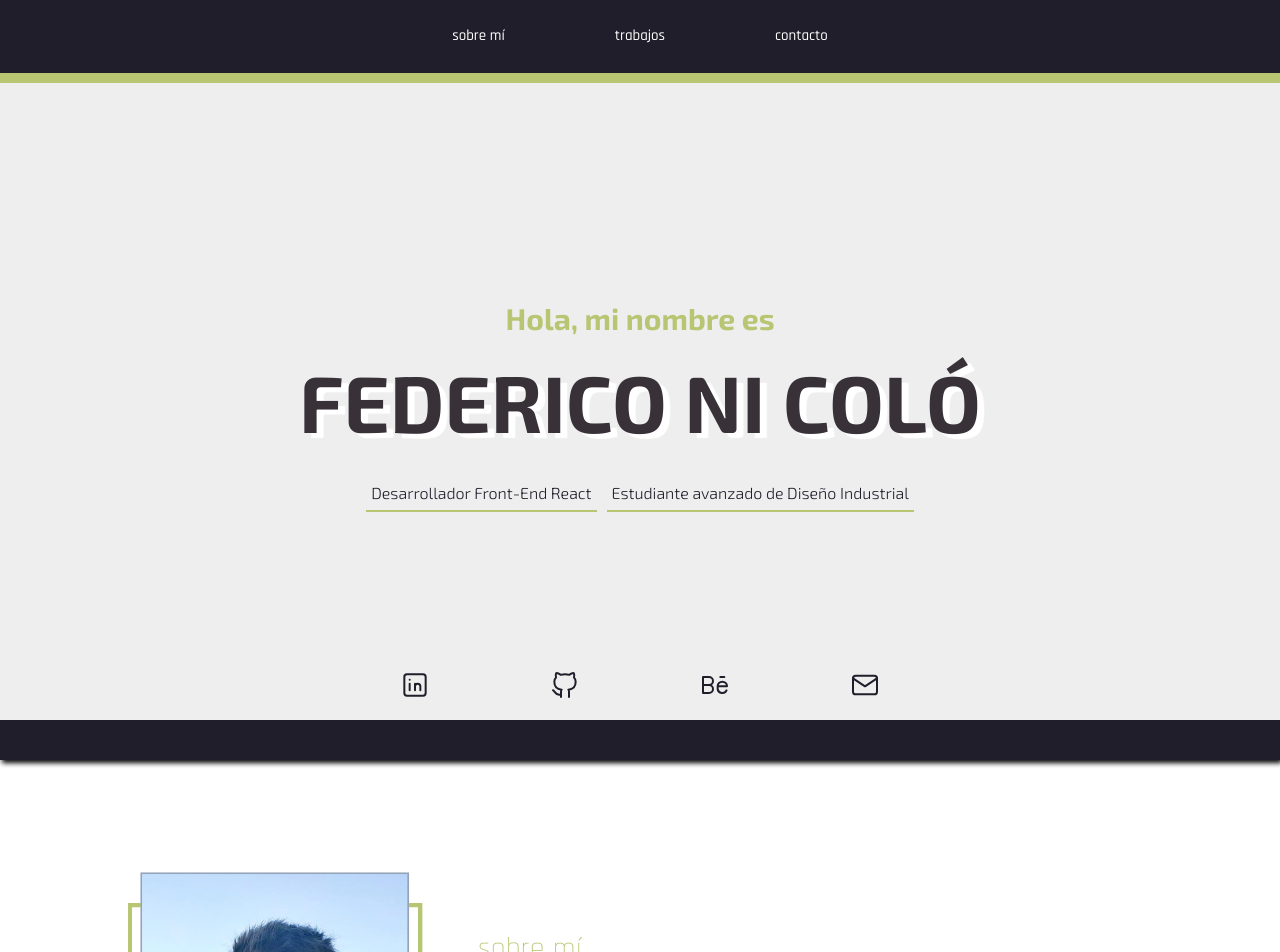
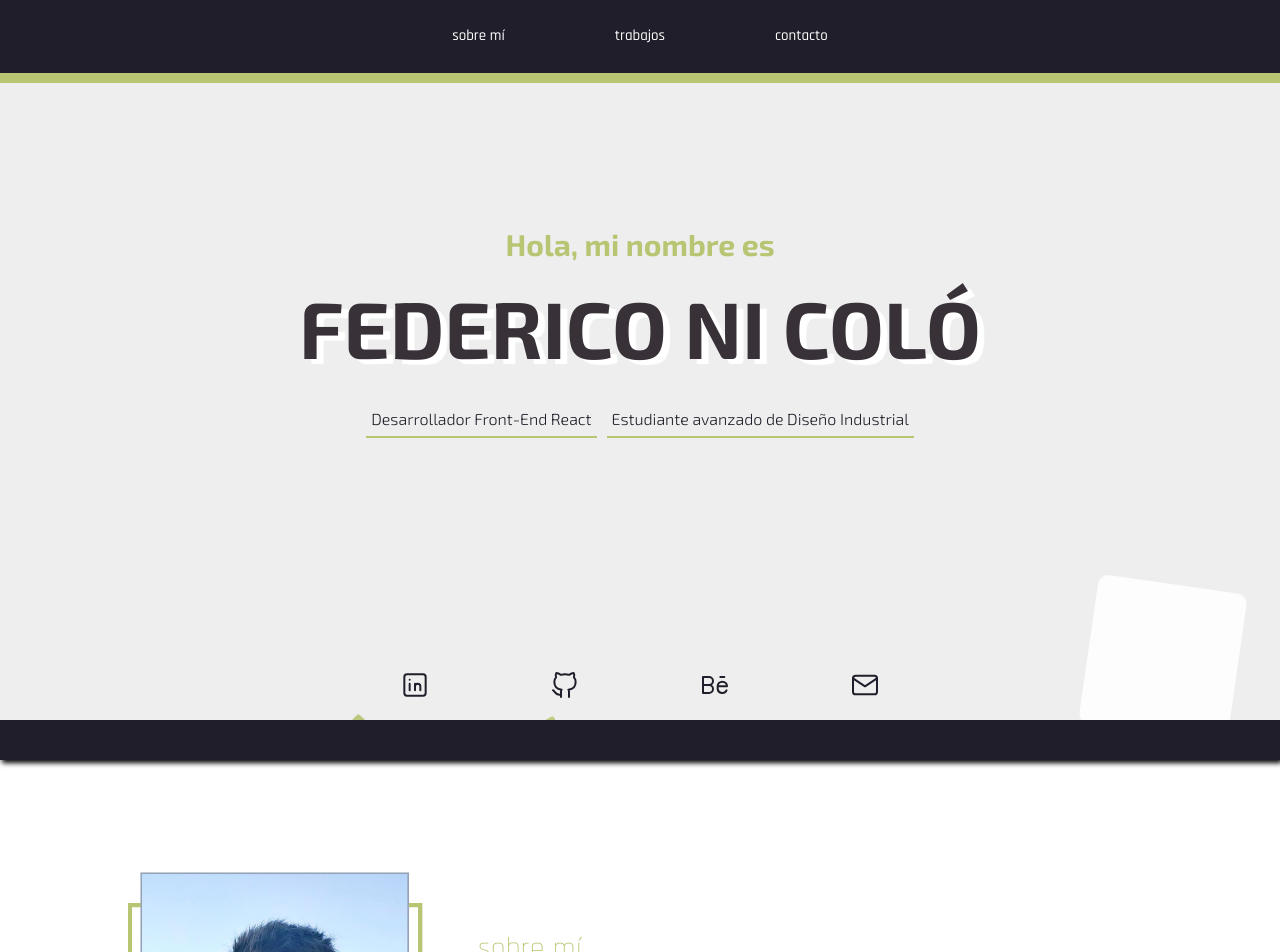
Before and after one commit to FedericoNiColo/PORFOLIO-FN, a Next.js app: page / in a window 1280 px wide. Shown: the top 952 px of the page. Built offline with nearby package versions, Linux system fonts and the light colour scheme.

Commit message:
efecto fondo

```diff
--- a/componentes/Header.js
+++ b/componentes/Header.js
@@ -15,6 +15,20 @@
                 </header>
 
                 <div className='contenido-principal'>
+                    <div class="area" >
+                        <ul class="circles">
+                            <li></li>
+                            <li></li>
+                            <li></li>
+                            <li></li>
+                            <li></li>
+                            <li></li>
+                            <li></li>
+                            <li></li>
+                            <li></li>
+                            <li></li>
+                        </ul>
+                    </div >
                     <div className="saludo animate__animated animate__backInLeft">
                         <h2 className='text-center'>Hola, mi nombre es</h2>
                         <h1 className='text-center'>Federico Ni Coló
@@ -26,6 +40,7 @@
                     </div>
 
                 </div>
+
 
                 <div className='contacto'>
 
--- a/componentes/Trabajos.js
+++ b/componentes/Trabajos.js
@@ -22,6 +22,7 @@
 
     return (
         <section id="trabajos" className="trabajos animate__animated animate__zoomIn">
+
             <article className="webs subtitulo">
                 {modalWeb && <ModalWebs />}
                 <h3 className="blanco sub">Desarrollo Web</h3>
--- a/styles/globals.css
+++ b/styles/globals.css
@@ -53,10 +53,6 @@
   height: 100vh;
   width: 100vw;
   overflow: hidden;
-  /*    background-image: url(/public/multimedia/FONDO.png);
-  background-position: center center;
-  background-repeat: no-repeat;
-  background-size: cover; */
   background-color: var(--gris-claro);
   border-bottom: 4rem solid var(--gris);
   position: relative;
@@ -86,7 +82,7 @@
 
 .contenido-principal {
   width: 100%;
-  height: 90%;
+  height: 60%;
   margin: 0 auto;
   display: flex;
   flex-direction: column;
@@ -208,7 +204,9 @@
 
 
 @media (min-width: 1024px) {
-  .contenido-principal {}
+  .contenido-principal {
+    height: 50%;
+  }
 
   .saludo {
     margin-top: 0;
@@ -923,3 +921,138 @@
     transform: scale3D(0, 0, 1);
   }
 }
+
+
+/*ANIMACION FONDO */
+
+.area {
+  background: var(--gris-claro);
+  background: -webkit-linear-gradient(to left, #8f94fb, #4e54c8);
+  width: 100%;
+  height: 100vh;
+
+
+}
+
+.circles {
+  position: absolute;
+  top: 0;
+  left: 0;
+  width: 100%;
+  height: 100%;
+  overflow: hidden;
+}
+
+.circles li {
+  position: absolute;
+  display: block;
+  list-style: none;
+  width: 20px;
+  height: 20px;
+  background: var(--verde);
+  animation: animate 25s linear infinite;
+  bottom: -150px;
+
+}
+
+.circles li:nth-child(1) {
+  background: var(--verde);
+  left: 25%;
+  width: 80px;
+  height: 80px;
+  animation-delay: 0s;
+}
+
+
+.circles li:nth-child(2) {
+  background: var(--blanco);
+  left: 10%;
+  width: 20px;
+  height: 20px;
+  animation-delay: 2s;
+  animation-duration: 12s;
+}
+
+.circles li:nth-child(3) {
+  left: 70%;
+  width: 20px;
+  height: 20px;
+  animation-delay: 4s;
+}
+
+.circles li:nth-child(4) {
+  left: 40%;
+  width: 60px;
+  height: 60px;
+  animation-delay: 0s;
+  animation-duration: 18s;
+}
+
+.circles li:nth-child(5) {
+  background: var(--blanco);
+  left: 65%;
+  width: 20px;
+  height: 20px;
+  animation-delay: 0s;
+}
+
+.circles li:nth-child(6) {
+  left: 75%;
+  width: 110px;
+  height: 110px;
+  animation-delay: 3s;
+}
+
+.circles li:nth-child(7) {
+  background: var(--blanco);
+  left: 35%;
+  width: 150px;
+  height: 150px;
+  animation-delay: 7s;
+}
+
+.circles li:nth-child(8) {
+  background: var(--gris-oscuro);
+  left: 50%;
+  width: 25px;
+  height: 25px;
+  animation-delay: 15s;
+  animation-duration: 45s;
+}
+
+.circles li:nth-child(9) {
+  background: var(--gris);
+  left: 20%;
+  width: 15px;
+  height: 15px;
+  animation-delay: 2s;
+
+  animation-duration: 35s;
+}
+
+.circles li:nth-child(10) {
+  background: var(--blanco);
+  left: 85%;
+  width: 150px;
+  height: 150px;
+  animation-delay: 0s;
+  animation-duration: 11s;
+}
+
+
+
+@keyframes animate {
+
+  0% {
+    transform: translateY(0) rotate(0deg);
+    opacity: 1;
+    border-radius: 0;
+  }
+
+  100% {
+    transform: translateY(-1000px) rotate(720deg);
+    opacity: 0;
+    border-radius: 50%;
+  }
+
+}
```
Also changed, not shown: context/ProyectoProvider.js (+0 -31 lines).
